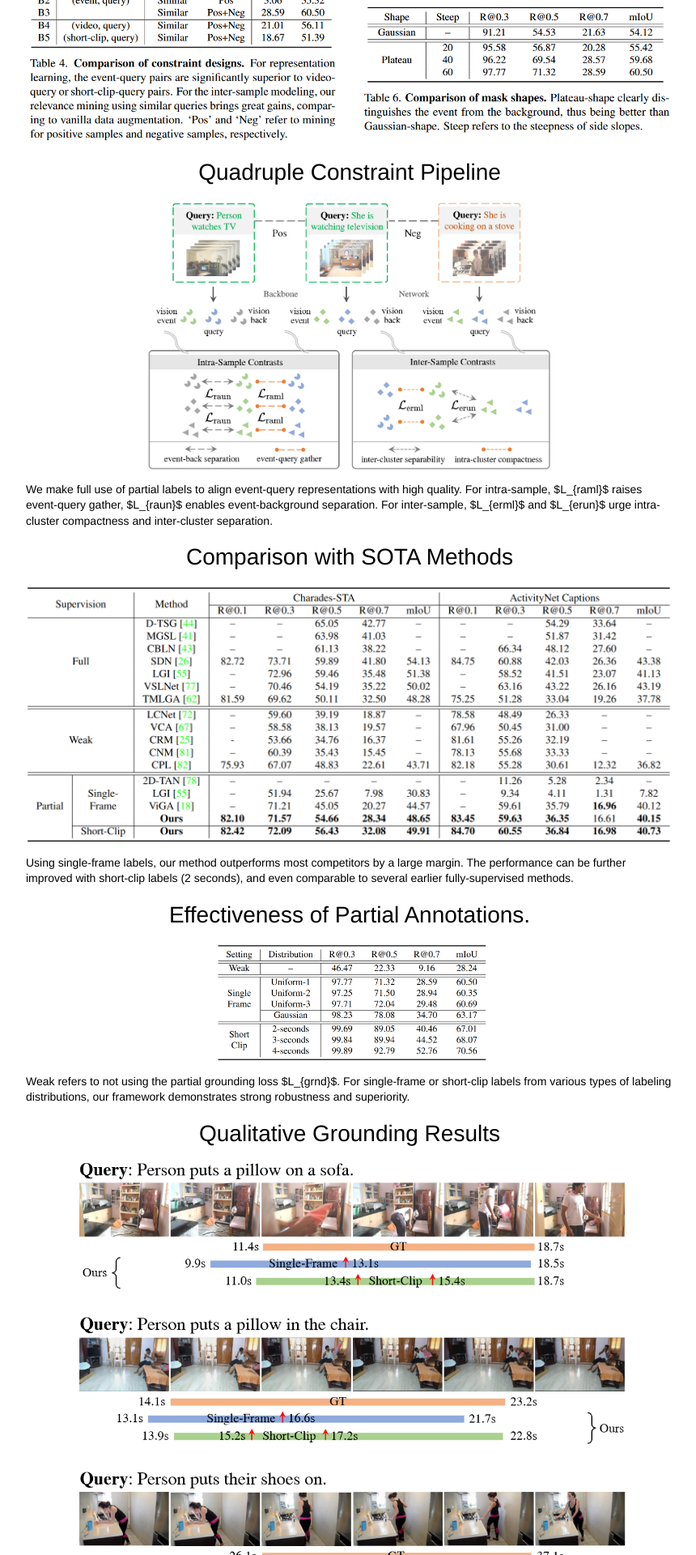
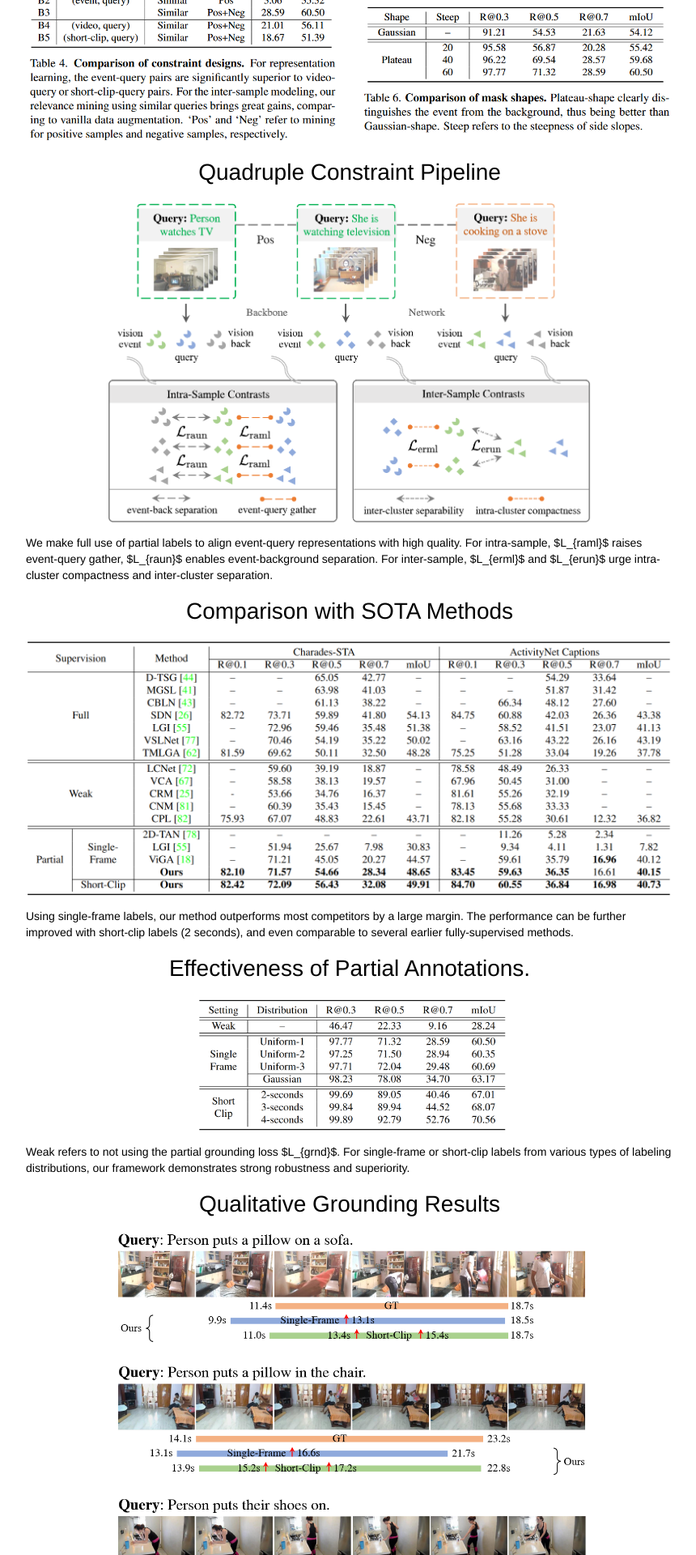
Before and after one commit to ju-chen/Voide1220.github.io, a Jekyll site: the page constraint_union/index.html, which Jekyll copies as it is, in a window 1280 px wide. Shown: the part 2111-4031 px from the top of the page at 81% size, without its empty margins (208-1068 px from the left). Built offline with Jekyll 4.4.1, drawn with Linux system fonts in a browser that asks for light colours; some web fonts are replaced.

Commit message:
Update index.html

```diff
--- a/constraint_union/index.html
+++ b/constraint_union/index.html
@@ -348,7 +348,7 @@
 
 
 	<center><h1>Quadruple Constraint Pipeline</h1></center>
-        <p><center><img class="center"  src="./image/ques.PNG" width="500px"></center></p>
+        <p><center><img class="center"  src="./image/ques.PNG" width="600px"></center></p>
 	<p> We make full use of partial labels to align event-query representations with high quality. For intra-sample, $L_{raml}$ raises event-query gather, $L_{raun}$ enables event-background separation. For inter-sample, $L_{erml}$ and $L_{erun}$ urge intra-cluster compactness and inter-cluster separation. </p>
 
 
@@ -357,15 +357,15 @@
 	<p> Using single-frame labels, our method outperforms most competitors by a large margin. The performance can be further improved with short-clip labels (2 seconds), and even comparable to several earlier fully-supervised methods. </p>
 
         <center><h1>Effectiveness of Partial Annotations.</h1></center>
-        <p><center><img class="center"  src="./image/partial.PNG" width="350px"></center></p>
+        <p><center><img class="center"  src="./image/partial.PNG" width="400px"></center></p>
 	<p> Weak refers to not using the partial grounding loss $L_{grnd}$. For single-frame or short-clip labels from various types of labeling distributions, our framework demonstrates strong robustness and superiority. </p>
 
 	<center><h1>Qualitative Grounding Results</h1></center>
-        <p><center><img class="center"  src="./image/grounding.PNG" width="700px"></center></p>
+        <p><center><img class="center"  src="./image/grounding.PNG" width="600px"></center></p>
 	<p> Using partial labels as seed anchors, our method obtains great pseudo-labels from the partially-supervised branch. Short-clip labels further improve single-frame results. </p>
 
 	<center><h1>T-SNE Representation</h1></center>
-        <p><center><img class="center"  src="./image/tsne.PNG" width="700px"></center></p>
+        <p><center><img class="center"  src="./image/tsne.PNG" width="600px"></center></p>
 	<p> Left refers to original video features from pre-trained extractors. Right refers to video features with quadruple constraint pipeline. Colors indicate different clusters. </p>
 
       <br>
```
